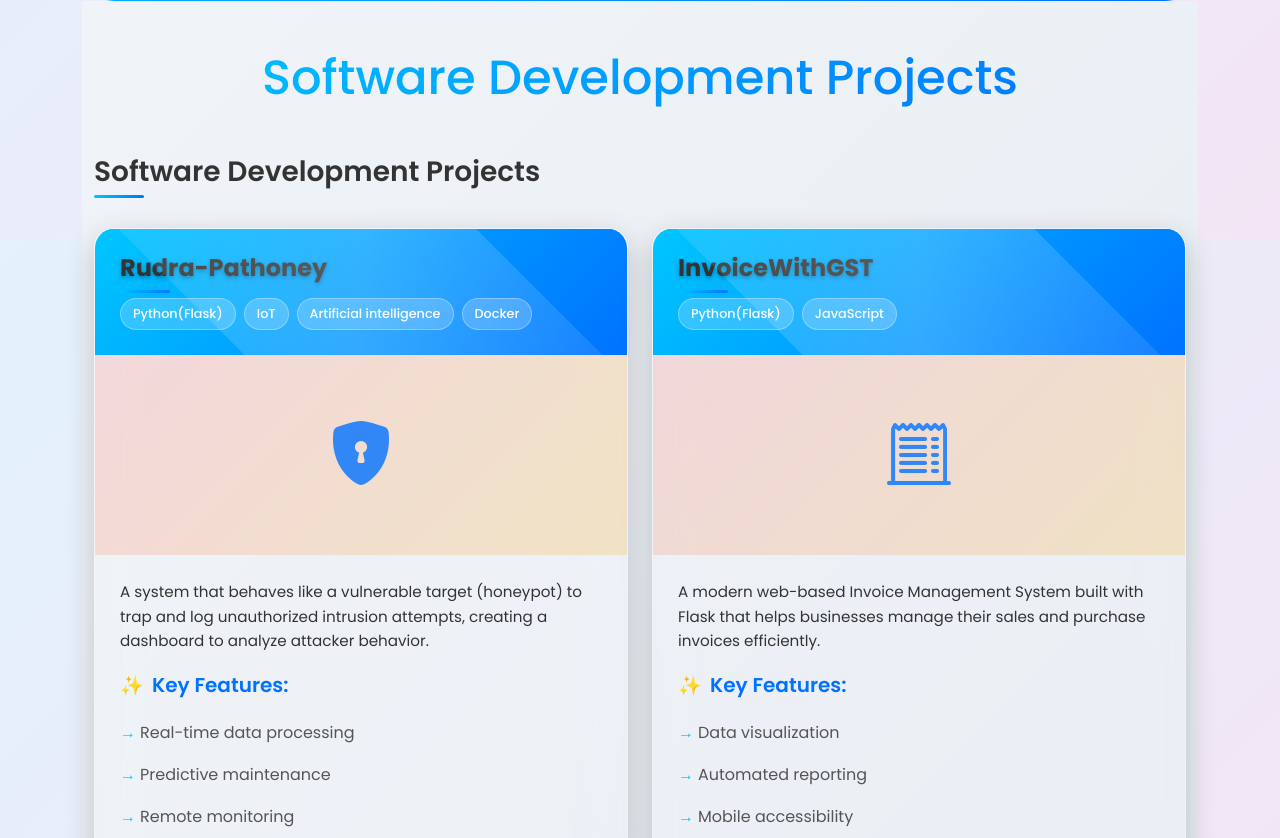
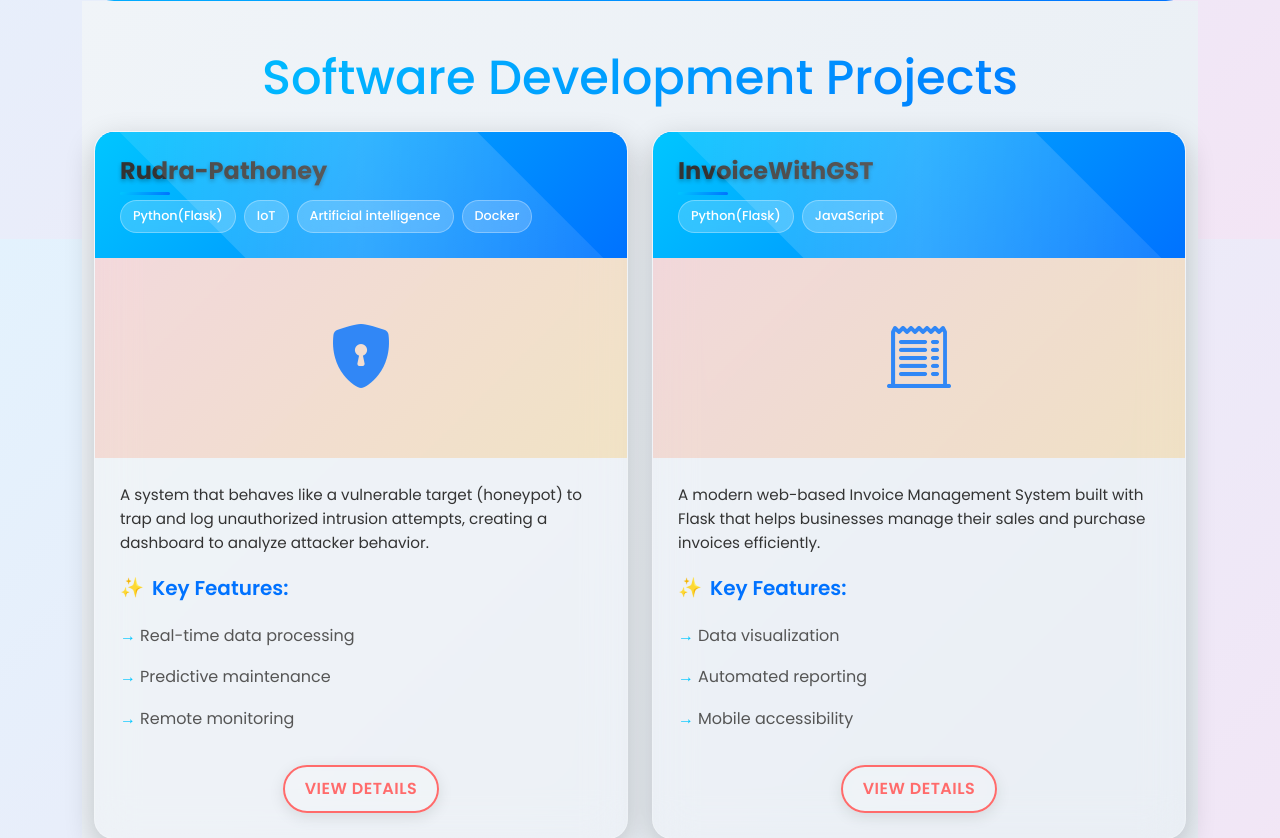
Before and after one commit to nikhildubey-23/sparksolutions, a Flask app: page /previous-work in a window 1280 px wide. Shown: the part 561-1399 px from the top of the page. Run offline with Flask 3, Linux system fonts and the light colour scheme.

Commit message:
line is removed

```diff
--- a/templates/previous_work.html
+++ b/templates/previous_work.html
@@ -32,7 +32,7 @@
         <div class="container">
             <h2 class="text-center mb-4">Software Development Projects</h2>
 
-            <h3 class="mt-5">Software Development Projects</h3>
+
             <div class="row g-4">
                 <!-- Project 1 -->
                 <div class="col-lg-6">
```
